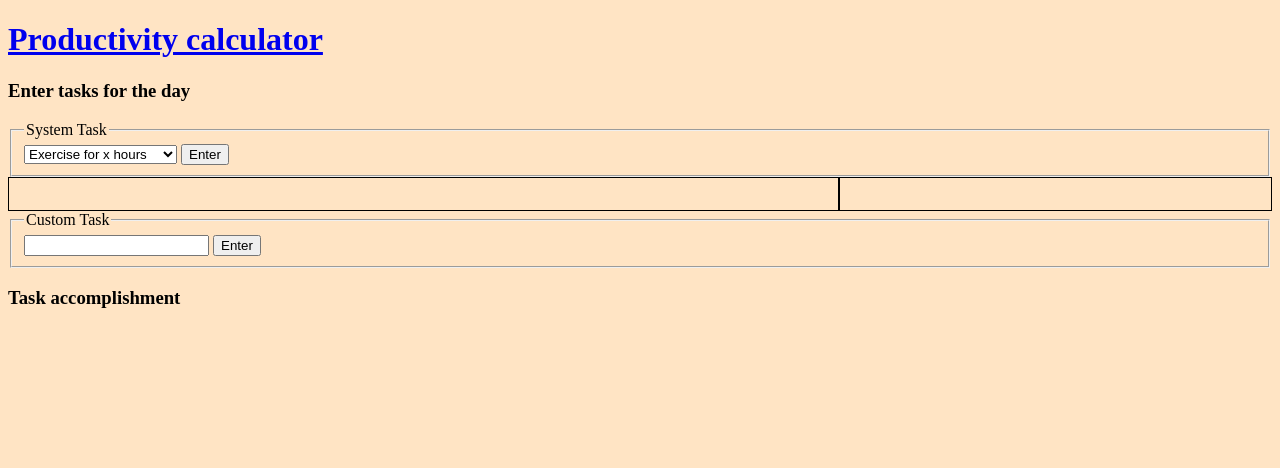
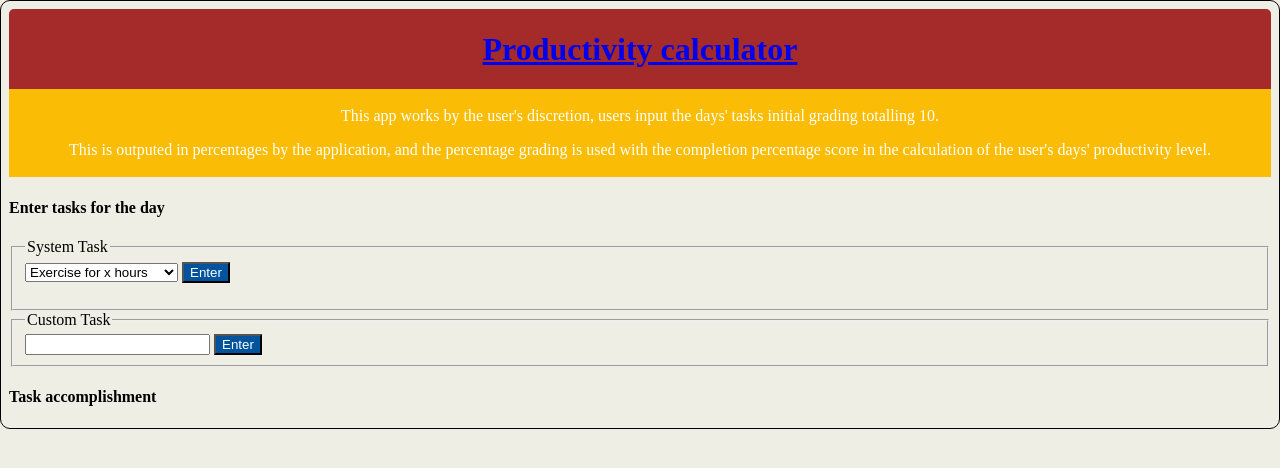
Before and after one commit to Lukmon-ll/mySpace, a plain HTML site: page New projects/Productivity calculator/index.html in a window 1280 px wide. Drawn offline with Linux system fonts and the light colour scheme.

Commit message:
Styling is added to the app design

```diff
--- a/New projects/Productivity calculator/css/PC.css
+++ b/New projects/Productivity calculator/css/PC.css
@@ -1,11 +1,38 @@
-#listtodo {
-    color: red;
+
+
+html {
+background-color: #eeeee4;
+box-sizing: border-box;
+border: 1px solid black;
+border-radius: 10px;
+
 }
 
-html {
-background-color: bisque;
-box-sizing: border-box;
+.theHead {
+    background-color: brown;
+    text-align: center;
+    width: 100%;
+    border-radius: 5px;
+    margin: none;
+    padding-top: 0.5px;
 
+}
+
+.PCnote {
+    color: white;
+    background-color: #FBBC05;
+    padding-bottom: 2px;
+    padding-top: 2px;
+}
+
+.btn1 {
+    color: white;
+    background-color: #00539CFF;
+}
+
+.input1 {
+    background-color: yellow;
+    text-align: center;
 }
 *, *::before, *::after {
     box-sizing: inherit;
@@ -16,13 +43,14 @@
     flex-flow: row wrap;
 }
 .child1 {
-    flex: 2 0 0;
-    border: 1px solid black;
-    padding: 1em;
+    flex: 1 0 0;
+    /*border: 1px solid black;*/
+    /*padding: 1em;*/
+    background-color: #34A853;
 }
 
 .child2 {
 flex: 1 0 0;
-border: 1px solid black;
-padding: 1em;
+/*border: 1px solid black;*/
+/*padding: 1em;*/
 }
--- a/New projects/Productivity calculator/index.html
+++ b/New projects/Productivity calculator/index.html
@@ -14,8 +14,12 @@
 </head>
 
 <body>
-<header>
-    <h1><a href="index.html">Productivity calculator</a></h1>
+<header class="theHead">
+    <h1 id="PC"><a href="index.html">Productivity calculator</a></h1>
+    <div class="PCnote">
+    <p>This app works by the user's discretion, users input the days' tasks initial grading totalling 10.</p>
+    <p>This is outputed in percentages by the application, and the percentage grading is used with the completion percentage score in the calculation of the user's days' productivity level.</p>
+</div>
     <nav>
 
 
@@ -23,7 +27,8 @@
 </header>
 <main>
 
-<h3>Enter tasks for the day</h3>
+<h4>Enter tasks for the day</h4>
+
 <!-- system tasks selection form -->
 <form name="firstSubmit"  action="#" method="GET">
 <fieldset>
@@ -37,7 +42,7 @@
         <option value="T6">Send x applications</option>
 
     </select>
-    <input type="submit" value="Enter"><!--submit button for system tasks selection-->
+    <input class="btn1" type="submit" value="Enter"><p class="error"></p><!--submit button for system tasks selection-->
 </fieldset>
 </form>
 
@@ -46,18 +51,18 @@
     <div class="child1">
 <form action="#" method="GET" name="secondSubmit" class="firstList">
 <fieldset>
-    <legend>System Task Description</legend>
+    <legend>Task Description</legend>
 
 <ol class="frstList">
-    <li id="list1"></li> <label for="FirstList1">Relative task grade: </label><input  id="FirstList1" type="number" min="1" max="10" name="firstList1">
-    <li id="list2"></li> <label for="FirstList2">Relative task grade: </label><input  id="FirstList2" type="number" min="1" max="10" name="firstList2">
-    <li id="list3"></li> <label for="FirstList3">Relative task grade: </label><input  id="FirstList3" type="number" min="1" max="10" name="firstList3">
-    <li id="list4"></li> <label for="FirstList4">Relative task grade: </label><input  id="FirstList4" type="number" min="1" max="10" name="firstList4">
-    <li id="list5"></li> <label for="FirstList5">Relative task grade: </label><input  id="FirstList5" type="number" min="1" max="10" name="firstList5">
-    <li id="list6"></li> <label for="FirstList6">Relative task grade: </label><input  id="FirstList6" type="number" min="1" max="10" name="firstList6">
+    <li id="list1"></li><div class="input1"><label for="FirstList1">Relative task grade for 1: </label><input  id="FirstList1" type="number" min="1" max="10" name="firstList1"></div>
+    <li id="list2"></li> <div class="input1"><label for="FirstList2">Relative task grade for 2: </label><input  id="FirstList2" type="number" min="1" max="10" name="firstList2"></div>
+    <li id="list3"></li><div class="input1"><label for="FirstList3">Relative task grade for 3: </label><input  id="FirstList3" type="number" min="1" max="10" name="firstList3"></div>
+    <li id="list4"></li><div class="input1"><label for="FirstList4">Relative task grade for 4: </label><input  id="FirstList4" type="number" min="1" max="10" name="firstList4"></div>
+    <li id="list5"></li><div class="input1"><label for="FirstList5">Relative task grade for 5: </label><input  id="FirstList5" type="number" min="1" max="10" name="firstList5"></div>
+    <li id="list6"></li> <div class="input1"><label for="FirstList6">Relative task grade for 6: </label><input  id="FirstList6" type="number" min="1" max="10" name="firstList6"></div>
 
 </ol>
-<input type="submit" value="Submit System Task Score"><!--submit button for system task inputs-->
+<input class="btn1" type="submit" value="Submit System Task Score"><!--submit button for system task inputs-->
 
 </fieldset>
 
@@ -81,24 +86,24 @@
 <!--custom task description form-->
 <form name="thirdSubmit" action="#" method="GET">
     <fieldset>
-        <legend>Custom Task</legend>
+         <legend>Custom Task</legend>
         <input id="cTaskDesc" type="text" name="cTaskInput">
-        <input  type="submit" value="Enter"><!--submit button for custom task description-->
+        <input class="btn1"  type="submit" value="Enter"><!--submit button for custom task description-->
     </fieldset>
 </form>
 <!--form to submit inputs for the custom tasks-->
     <form action="" method="GET" name="fourthSubmit" class="secondList">
         <fieldset>
-            <legend>Custom Task description</legend>
+            <legend>Task description</legend>
 <ol class="scondList">
-    <li id="clist1"></li> <label for="clistfirst">Relative task grade: </label><input id="clistfirst" type="number" min="1" max="10" >
-    <li id="clist2"></li> <label for="clistsecond">Relative task grade: </label><input id="clistsecond" type="number" min="1" max="10" >
-    <li id="clist3"></li> <label for="clistthird">Relative task grade: </label><input id="clistthird" type="number" min="1" max="10" >
-    <li id="clist4"></li> <label for="clistfourth">Relative task grade: </label><input id="clistfourth" type="number" min="1" max="10" >
-    <li id="clist5"></li> <label for="clistfifth">Relative task grade: </label><input id="clistfifth" type="number" min="1" max="10" >
-    <li id="clist6"></li> <label for="clistsixth">Relative task grade: </label><input id="clistsixth" type="number" min="1" max="10" >
+    <li id="clist1"></li> <label for="clistfirst">Relative task grade: </label><input id="clistfirst" type="number" min="1" max="10">
+    <li id="clist2"></li> <label for="clistsecond">Relative task grade: </label><input id="clistsecond" type="number" min="1" max="10">
+    <li id="clist3"></li> <label for="clistthird">Relative task grade: </label><input id="clistthird" type="number" min="1" max="10">
+    <li id="clist4"></li> <label for="clistfourth">Relative task grade: </label><input id="clistfourth" type="number" min="1" max="10">
+    <li id="clist5"></li> <label for="clistfifth">Relative task grade: </label><input id="clistfifth" type="number" min="1" max="10">
+    <li id="clist6"></li> <label for="clistsixth">Relative task grade: </label><input id="clistsixth" type="number" min="1" max="10">
 </ol>
-<input type="submit" value="Submit Custom Task Score"><!--submit button for custom task inputs-->
+<input class="btn1" type="submit" value="Submit Custom Task Score"><!--submit button for custom task inputs-->
 </fieldset>
 </form>
 <div class="cworkForTaskScore">
@@ -113,7 +118,7 @@
         </ol>
     </div>
 
-    <h3>Task accomplishment</h3>
+    <h4>Task accomplishment</h4>
 
 
 </main>
--- a/New projects/Productivity calculator/js/PC.js
+++ b/New projects/Productivity calculator/js/PC.js
@@ -6,6 +6,7 @@
     $(".secondList").hide();
     $(".workForTaskScore").hide();
     $(".cworkForTaskScore").hide();
+    //$(".error").hide();
 
 //alert("This is my space");
 
@@ -25,6 +26,7 @@
     var List4 = document.getElementById("list4");
     var List5 = document.getElementById("list5");
     var List6 = document.getElementById("list6");
+    //var ER = document.getElementById("error");
 
     if (firstSelect.value == "EX") {
         Taskdescription = "Exercise for x hours";
@@ -52,9 +54,15 @@
         List5.innerHTML = Taskdescription;
     }else if (List1.innerHTML != "" && List2.innerHTML != "" && List3.innerHTML != "" && List4.innerHTML != "" && List5.innerHTML != "" && List6.innerHTML == "" && Taskdescription != List1.innerHTML && List2.innerHTML != Taskdescription && List3.innerHTML != Taskdescription && List4.innerHTML != Taskdescription && List5.innerHTML != Taskdescription) {
         List6.innerHTML = Taskdescription;
-    }
+    }//else if (List1.innerHTML != "" && Taskdescription == List1.innerHTML){
+        //ER.innerHTML = "*** This task has already been selected.";
+       // $(".error").show();
+    //}
+
+
 
     $(".firstList").show();
+
 
     //console.log(firstInput.value);
 
```
